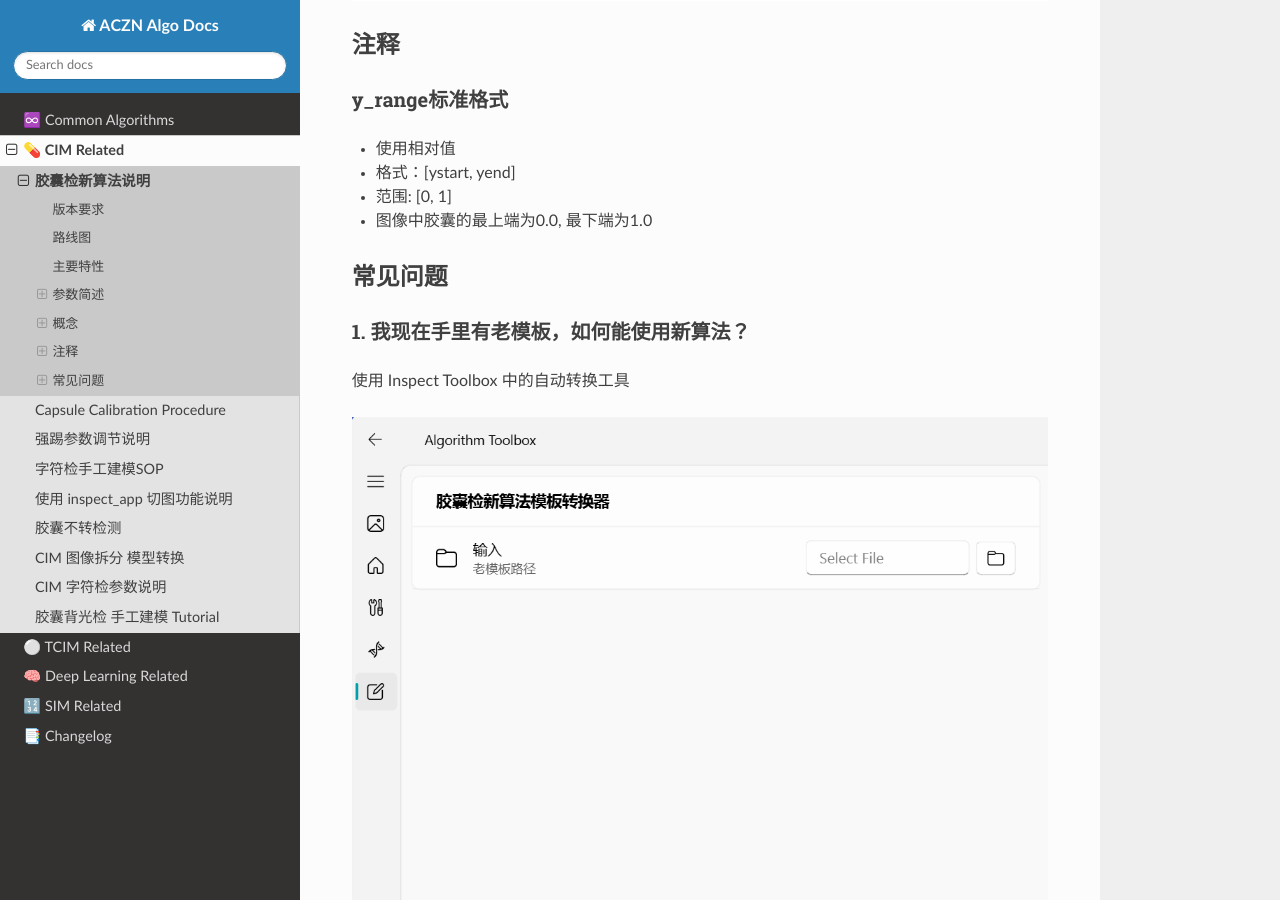
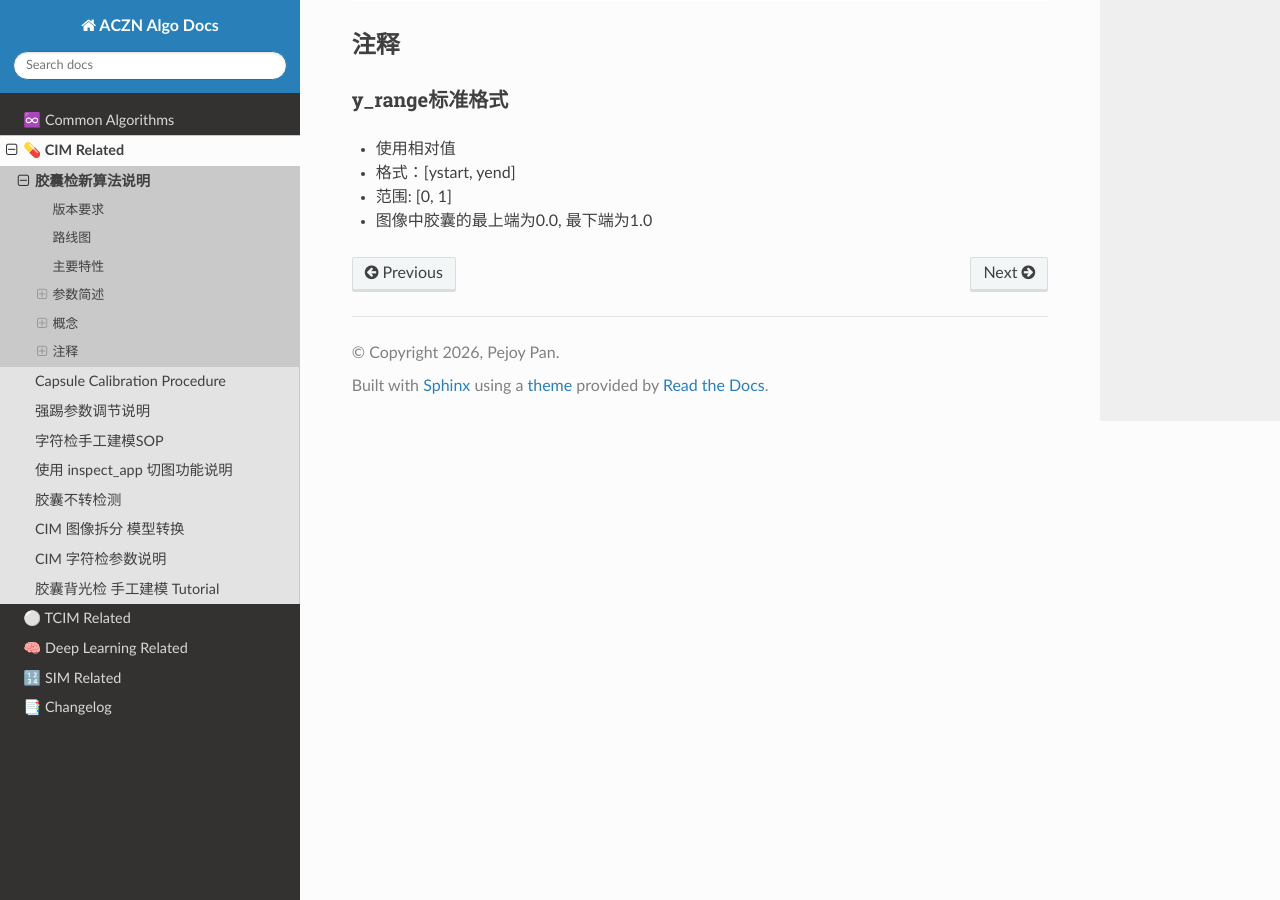
Before and after one commit to pejoypan/aczn-algo-docs, a Sphinx documentation site: the page built from docs/source/cim/new-cim-algo-instruction.md, in a window 1280 px wide and 900 px high, scrolled down 5187 px. Built offline with Sphinx 7.4.7 and the Read the Docs theme 3.1.0, drawn with Linux system fonts in a browser that asks for light colours.

Commit message:
删除旧胶囊检模板迁移说明

```diff
--- a/docs/source/cim/new-cim-algo-instruction.md
+++ b/docs/source/cim/new-cim-algo-instruction.md
@@ -218,11 +218,3 @@ capsule_detector:
 - 格式：[ystart, yend]
 - 范围: [0, 1]
 - 图像中胶囊的最上端为0.0, 最下端为1.0
-
-## 常见问题
-
-### 1. 我现在手里有老模板，如何能使用新算法？
-
-使用 Inspect Toolbox 中的自动转换工具
-
-![inspect toolbox convert](new-cim-algo-instruction/inspect-toolbox-convert.gif)
```
Also changed, not shown: docs/source/cim/new-cim-algo-instruction/inspect-toolbox-convert.gif (deleted).
